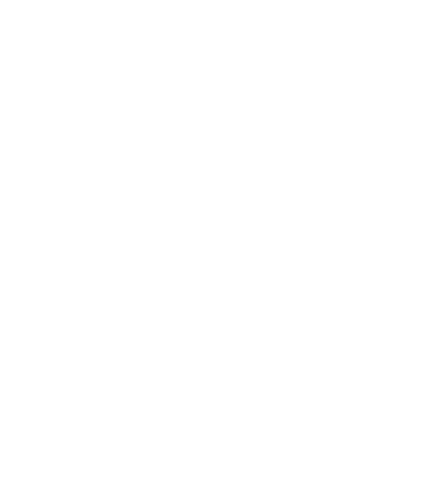
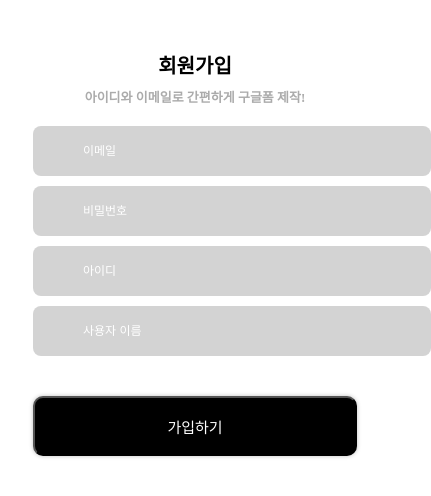
Before and after one commit to dongmay98/SurveyForm_client, a React (Create React App) app in the folder client/: page / in a window 390 px wide. Shown: the top 496 px of the page, 431 px wide, since content can reach past the window. Built offline with nearby package versions, Linux system fonts and the light colour scheme.

Commit message:
Feat: join.jsx,login.jsx 작업중

```diff
--- a/client/package.json
+++ b/client/package.json
@@ -6,11 +6,14 @@
     "@testing-library/jest-dom": "^5.17.0",
     "@testing-library/react": "^13.4.0",
     "@testing-library/user-event": "^13.5.0",
+    "axios": "^1.6.7",
     "dotenv": "^16.4.5",
     "eslint-plugin-jsx-a11y": "^6.8.0",
     "react": "^18.2.0",
     "react-dom": "^18.2.0",
+    "react-router-dom": "^6.22.3",
     "react-scripts": "5.0.1",
+    "styled-components": "^6.1.8",
     "web-vitals": "^2.1.4"
   },
   "scripts": {
--- a/client/src/App.js
+++ b/client/src/App.js
@@ -1,7 +1,8 @@
+import JoinPg from "./pages/join/Join.jsx";
 function App() {
   return (
     <>
-
+      <JoinPg/>
     </>
   );
 }
--- /dev/null
+++ b/client/src/components/button/BasicBtn.jsx
@@ -0,0 +1,46 @@
+import styled, { css } from 'styled-components';
+
+const BasicBtn = styled.button`
+  width: ${(props) => props.wid || null};
+  height: 80px;
+  padding: 0 15px;
+  background-color: ${(props) => props.bgcolor || `#000`};
+  color: #fff;
+  text-align: center;
+  font-size: 22px;
+  border-radius: ${(props) => props.round || `10px`};
+  box-shadow: ${(props) =>
+    props.shadow || `0px 0px 4px 0px rgba(0, 0, 0, 0.25)`};
+  font-weight: ${(props) => props.weight};
+  ${(props) =>
+    props.linestyle &&
+    css`
+      color: #555;
+      background-color: #fff;
+      border: 1px solid #d9d9d9;
+    `}
+  ${(props) =>
+    props.xsm &&
+    css`
+      height: 24px;
+      font-size: 12px;
+    `}
+  ${(props) =>
+    props.sm &&
+    css`
+      height: 24px;
+      font-size: 12px;
+    `}
+  ${(props) =>
+    props.md &&
+    css`
+      height: 45px;
+      font-size: 14px;
+    `}
+  &:disabled {
+    background-color: #d3d3d3;
+    color: #fff;
+  }
+`;
+
+export { BasicBtn };
--- /dev/null
+++ b/client/src/components/input/BasicIpt.jsx
@@ -0,0 +1,55 @@
+import styled, { css } from 'styled-components';
+
+const BasicIpt = styled.input`
+  width: ${(props) => props.wid || `100%`};
+  padding: 30px 24px;
+  background-color: ${(props) => props.bgColor || `#fff`};
+  box-shadow: ${(props) =>
+    props.shadow || `0px 0px 4px 0px rgba(133, 133, 133, 0.25)`};
+  border-radius: 10px;
+  font-size: 18px;
+  color: #000;
+
+  ${(props) =>
+    props.gray &&
+    css`
+      background-color: rgba(167, 167, 167, 0.5);
+      border: none;
+      &::placeholder {
+        color: #ffffff;
+      }
+    `}
+  ${(props) =>
+    props.xsm &&
+    css`
+      height: 24px;
+      font-size: 12px;
+      padding: 5px 12px;
+    `}
+  ${(props) =>
+    props.sm &&
+    css`
+      height: 34px;
+      font-size: 12px;
+      padding: 5px 12px;
+    `}
+  ${(props) =>
+    props.md &&
+    css`
+      height: 45px;
+    `}
+  &:disabled {
+    background-color: #d3d3d3;
+    color: #fff;
+  }
+  &:focus {
+    border: none;
+    outline: 1px solid #000;
+  }
+  &::placeholder {
+    color: ${(props) =>
+      props.gray || `0px 0px 4px 0px rgba(133, 133, 133, 0.25)`};
+  }
+`;
+
+export { BasicIpt };
--- /dev/null
+++ b/client/src/components/input/EtcIpt.jsx
@@ -0,0 +1,89 @@
+import styled from 'styled-components';
+import { BasicIpt } from './BasicIpt';
+import { BasicBtn } from '../button/BasicBtn';
+
+const LabelIpt = styled.label`
+  color: #777;
+  font-size: 15px;
+  font-weight: 400;
+  ${BasicIpt} {
+    margin-bottom: 15px;
+  }
+`;
+const IconIpt = styled.div`
+  position: relative;
+  ${BasicIpt} {
+    padding-left: 50px !important;
+  }
+  i {
+    position: absolute;
+    left: 20px;
+    top: 50%;
+    transform: translateY(-50%);
+  }
+`;
+const BtnIpt = styled.form`
+  width: 100%;
+  height: 80px;
+  display: flex;
+  flex-wrap: nowrap;
+  gap: 10px;
+  padding: 10px 0px;
+  overflow: hidden;
+  ${BasicIpt} {
+    height: 100%;
+    border-radius: 100px;
+    border: 1px solid #000;
+  }
+  ${BasicBtn} {
+    flex-shrink: 0;
+    width: 80px;
+    font-size: 18px;
+    height: 100%;
+  }
+`;
+const SearchIpt = styled.form`
+  position: relative;
+  width: 100%;
+  height: 50px;
+  ${IconIpt} {
+    position: relative;
+    height: 100%;
+    width: 100%;
+    ${BasicIpt} {
+      font-size: 15px;
+      padding: 0 110px 0 50px;
+      height: 100%;
+      border: 1px solid #000;
+    }
+  }
+  ${BasicBtn} {
+    position: absolute;
+    right: 0;
+    top: 0;
+    width: 100px;
+    font-size: 15px;
+    height: 100%;
+    color: #333;
+    background: none;
+    border-radius: 0 10px 10px 0;
+    transition: all 0.3s;
+    box-shadow: none;
+    &::before {
+      content: '';
+      position: absolute;
+      left: 0;
+      top: 50%;
+      transform: translateY(-50%);
+      width: 1px;
+      height: 30px;
+      background-color: #888;
+    }
+    &:hover {
+      color: #fff;
+      background-color: #000;
+    }
+  }
+`;
+
+export { LabelIpt, IconIpt, BtnIpt, SearchIpt };
--- a/client/src/pages/join/Join.jsx
+++ b/client/src/pages/join/Join.jsx
@@ -1,13 +1,13 @@
 import React, { useState } from 'react';
 import { useNavigate } from 'react-router-dom';
 import axios from 'axios';
-import { IconIpt } from '../../components/input/IptStyleEtc';
-import { BasicIpt } from '../../components/input/IptStyle';
-import { BasicBtn } from '../../components/button/BtnStyle';
-import styles from './css/JoinPage.module.css';
+import { IconIpt } from '../../components/input/EtcIpt';
+import { BasicIpt } from '../../components/input/BasicIpt';
+import { BasicBtn } from '../../components/button/BasicBtn';
+import styles from './css/Join.module.css';
 
 export default function JoinPage() {
-  const navigate = useNavigate();
+  // const navigate = useNavigate();
   //입력 정보 useState
   const [username, setUsername] = useState('');
   const [email, setEmail] = useState('');
@@ -17,45 +17,44 @@
     inputType(e.target.value);
   };
 
-  // 회원가입 API
-  const joinFn = async () => {
-    const reqUrl = 'https://api.mandarin.weniv.co.kr/user';
-    axios
-      .post(reqUrl, {
-        user: {
-          username: username,
-          email: email,
-          password: password,
-          accountname: accountname,
-        },
-      })
-      .then(function (res) {
-        alert('회원가입이 성공했습니다.');
-        // 회원가입 성공 시/join-success로 이동
-        navigate('/join-success', { state: { username } });
-      })
-      .catch(function (error) {
-        alert(error.response.data.message);
-      });
-  };
-  const submitJoin = (e) => {
-    e.preventDefault();
-    joinFn();
-  };
+  // // 회원가입 API
+  // const joinFn = async () => {
+  //   const reqUrl = 'https://api.mandarin.weniv.co.kr/user';
+  //   axios
+  //     .post(reqUrl, {
+  //       user: {
+  //         username: username,
+  //         email: email,
+  //         password: password,
+  //         accountname: accountname,
+  //       },
+  //     })
+  //     .then(function (res) {
+  //       alert('회원가입이 성공했습니다.');
+  //       // 회원가입 성공 시/join-success로 이동
+  //       navigate('/join-success', { state: { username } });
+  //     })
+  //     .catch(function (error) {
+  //       alert(error.response.data.message);
+  //     });
+  // };
+  // const submitJoin = (e) => {
+  //   e.preventDefault();
+  //   joinFn();
+  // };
 
 
   return (
     <section className={styles.pageWrap}>
-      <h2 className="a11y-hidden">회원 가입</h2>
       <div className={styles['join-Box']}>
         <div className={styles['title-box']}>
-          <h3 className={styles['join-title']}>리드위 회원가입</h3>
+          <h3 className={styles['join-title']}>회원가입</h3>
           <strong className={styles['join-ment']}>
-            아이디와 이메일로 간편하게 리드위를 시작하세요!
+            아이디와 이메일로 간편하게 구글폼 제작!
           </strong>
         </div>
         <div className={styles['info-box']}>
-          <label className={styles['img-upload']}>
+          {/* <label className={styles['img-upload']}>
             <div className={styles['img-box']}>
             </div>
             <input
@@ -64,7 +63,7 @@
               name="image"
               accept="image/*"
             />
-          </label>
+          </label> */}
           <IconIpt>
             <BasicIpt
               gray="true"
@@ -110,7 +109,10 @@
             />
             <i className="icon icon-user-w" />
           </IconIpt>
-          <BasicBtn type="submit" onClick={submitJoin}>
+          <BasicBtn
+          type="submit"
+          // onClick={submitJoin}
+          >
             가입하기
           </BasicBtn>
         </div>
--- /dev/null
+++ b/client/src/pages/join/css/Join.module.css
@@ -0,0 +1,240 @@
+.pageWrap {
+  width: calc(100% - 50px);
+  max-width: 1180px;
+  margin: 0 auto;
+}
+/* join */
+.join-Box {
+  width: 100%;
+  max-width: 380px;
+  margin: 0 auto;
+  margin-top: 50px;
+}
+/* 타이틀 영역 */
+.title-box {
+  margin: 20px 0;
+  text-align: center;
+}
+.title-box .join-title {
+  font-family: "Pretendard-Bold";
+  font-size: 24px;
+  margin-bottom: 15px;
+}
+.title-box .join-ment {
+  display: block;
+  color: #ABABAB;
+  font-size: 18px;
+}
+.info-box button {
+  transition: background-color 0.3s;
+}
+.info-box button:active {
+  background-color: #E87C3E;
+}
+.info-box button:hover {
+  background-color: #E87C3E;
+}
+
+/* 정보 입력 영역 */
+.info-box {
+  display: flex;
+  flex-direction: column;
+  gap: 20px;
+}
+.img-upload {
+  display: flex;
+  flex-direction: column;
+  gap: 10px;
+  align-items: center;
+  margin-bottom: 10px;
+}
+.img-box {
+  border: 1px solid #eee;
+  width: 110px;
+  height: 110px;
+  border-radius: 100%;
+  overflow: hidden;
+}
+.img-box>img {
+  min-width: 110px;
+  height: 100%;
+  object-fit: cover;
+}
+
+
+/* join finish */
+.page-wrap {
+  height: calc(100vh - 79px);
+  width: 100%;
+  position: relative;
+  overflow: hidden;
+}
+.loginfinish-container {
+  position: absolute;
+  left: 50%;
+  top: calc(50% - 79px);
+  transform: translate(-50%, -50%);
+  width: 100%;
+  max-width: 543px;
+  z-index: 50;
+}
+.loginfinish-container h1{
+  font-family: "Pretendard-Bold";
+  color: #000;
+  text-align: center;
+  font-size: 24px;
+  margin: 10px 0;
+}
+.loginfinish-container .lgn-p {
+  font-family: "Pretendard-Medium";
+  color: #ABABAB;
+  text-align: center;
+  font-size: 20px;
+}
+.lgn-link {
+  margin: 26px 0;
+  padding: 0 15px;
+  width: 100%;
+  max-width: calc(100% - 50px);
+  transform: translateX(25px);
+  height: 136px;
+  border-radius: 15px;
+  border: 1px solid #000;
+  display: flex;
+  justify-content: center;
+  align-items: center;
+  gap: 16px;
+  transition: all 0.3s;
+}
+.lgn-link:hover {
+  background-color: #d7e7fa;
+}
+.lgn-icon,.lgn-icon-1 {
+  flex-shrink: 0;
+  width: 67px;
+  height: 67px;
+  /* background-image: url('/public/icon/3dicons.png'); */
+  background-position: center;
+  background-size: 70px;
+  background-repeat: no-repeat;
+}
+.lgn-icon-1 {
+  /* background-image: url('/public/icon/3dicons-1.png'); */
+}
+.lgn-ment p{
+  margin: 10px 0;
+  font-family: "Pretendard-Medium";
+}
+.lgn-ment :nth-child(1) {
+  color: rgba(0, 0, 0, 0.80);
+  font-size: 20px;
+}
+.lgn-ment :nth-child(2) {
+  color: #ABABAB;
+  font-size: 18px;
+}
+
+/* 꼬불이 */
+.lgn-img1 {
+  background-position: center;
+  background-size: 300px;
+  width: 190px;
+  height: 170px;
+  background-repeat: no-repeat;
+  top: 0;
+  left: 5%;
+  /* background-image: url('/public/images/Image.png'); */
+}
+
+/* 물결 */
+.lgn-img2 {
+  background-position: center;
+  width: 200px;
+  height: 200px;
+  background-size: 150px;
+  background-repeat: no-repeat;
+  transform: rotate(-20deg);
+  top: 50px;
+  right: 10%;
+  /* background-image: url('/public/images/Image-1.png'); */
+}
+
+/* 도넛 */
+.lgn-img3 {
+  background-size: 250px;
+  background-position: contain;
+  width: 300px;
+  height: 300px;
+  background-repeat: no-repeat;
+  bottom: 70px;
+  left: -85px;
+  /* background-image: url('/public/images/Image-2.png'); */
+}
+/* & */
+.lgn-img4 {
+  background-position: center;
+  width: 200px;
+  height: 200px;
+  transform: rotate(20deg);
+  background-size: 150px;
+  background-repeat: no-repeat;
+  bottom: 0px;
+  right: 0px;
+  /* background-image: url('/public/images/Image-3.png'); */
+
+}
+.lgn-img1,
+.lgn-img2,
+.lgn-img3,
+.lgn-img4 {
+  position: absolute;
+}
+
+
+@media (max-width: 750px){
+  .lgn-img1 {
+    background-size: 160px;
+    width: 100px;
+    height: 120px;
+    top: 0;
+    left: 0;
+  }
+  .lgn-img2 {
+    width: 100px;
+    height: 100px;
+    background-size: 100px;
+    top: -10px;
+    right: -10px;
+  }
+  .lgn-img3 {
+    bottom: 70px;
+    left: 0px;
+    width: 100px;
+    height: 140px;
+    background-size: 100px;
+  }
+
+}
+@media (max-width: 480px){
+  .title-box .join-title {
+    font-size: 20px;
+    margin-bottom: 8px;
+  }
+  .title-box .join-ment {
+    font-size: 13px;
+  }
+  .info-box {
+    gap: 10px;
+  }
+  .info-box input{
+    padding: 18px 24px;
+    border-radius: 8px;
+    font-size: 12px;
+    box-shadow: none;
+  }
+  .info-box button{
+    margin-top: 30px;
+    height: 60px;
+    font-size: 15px;
+  }
+}
--- a/client/src/pages/login/Login.jsx
+++ b/client/src/pages/login/Login.jsx
@@ -2,9 +2,9 @@
 import styles from './css/Login.module.css';
 import { Link } from 'react-router-dom';
 import { useNavigate } from 'react-router-dom';
-import { IconIpt } from '../../components/input/IptStyleEtc';
-import { BasicIpt } from '../../components/input/IptStyle';
-import { BasicBtn } from '../../components/button/BtnStyle';
+import { IconIpt } from '../../components/input/EtcIpt';
+import { BasicIpt } from '../../components/input/BasicIpt';
+import { BasicBtn } from '../../components/button/BasicBtn';
 import axios from 'axios';
 
 export default function LoginPage() {
```
Also changed, not shown: client/src/index.js (+5 -3 lines), 1 other file (tests, documents, lock files or other folders).
